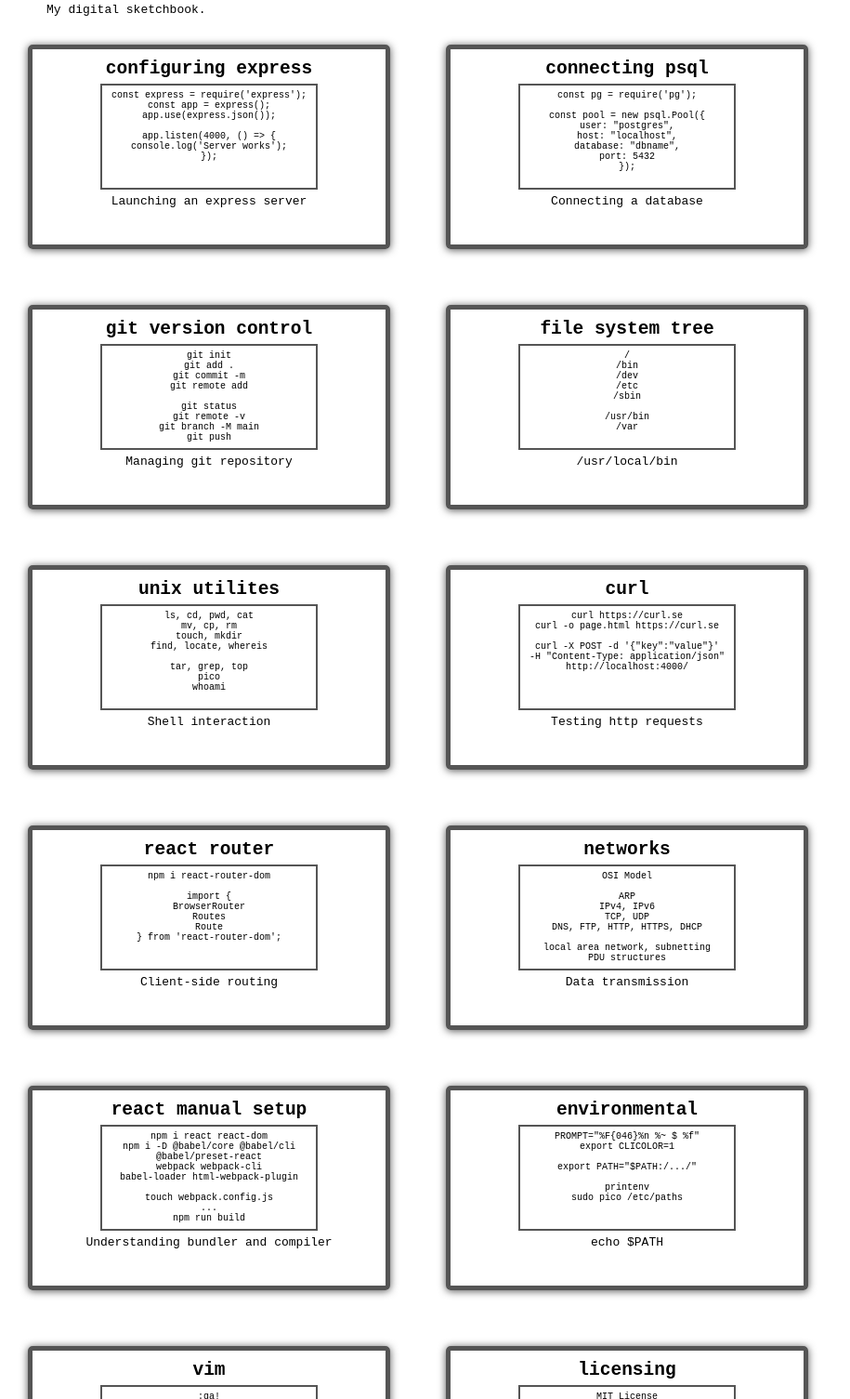
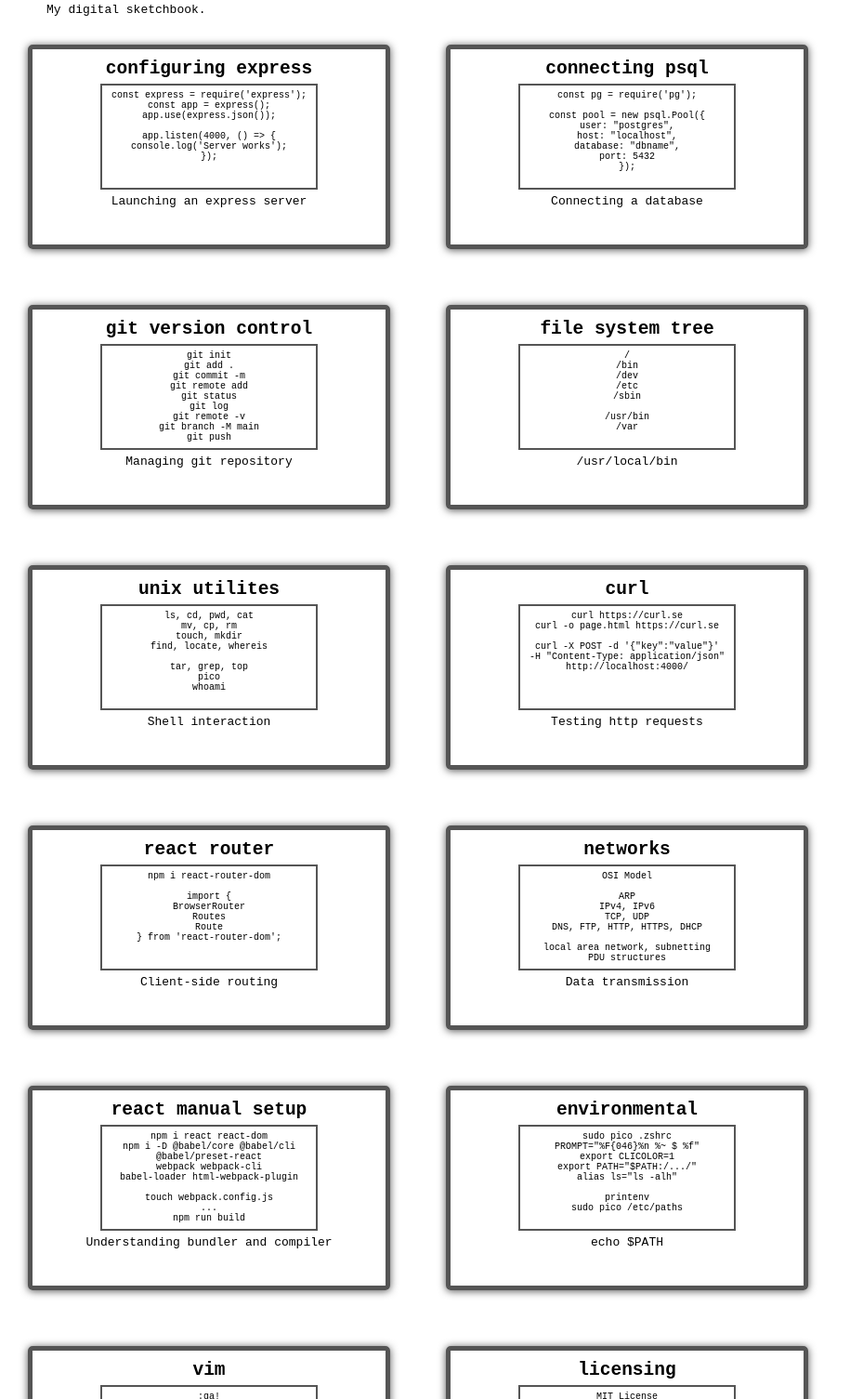
Before and after one commit to airplanemodes/airplane-gh, a website: page index.html in a window 1280 px wide. Shown: the part 96-1601 px from the top of the page at 93% size, without its empty margins (0-915 px from the left). Drawn offline with Linux system fonts and the light colour scheme.

Commit message:
environmental and git

```diff
--- a/index.html
+++ b/index.html
@@ -81,8 +81,9 @@
                 git init<br>
                 git add .<br>
                 git commit -m<br>
-                git remote add<br><br>
+                git remote add<br>
                 git status<br>
+                git log<br>
                 git remote -v<br>
                 git branch -M main<br>
                 git push
@@ -196,9 +197,11 @@
           <h2>environmental</h2>
             <div class="sample-box">
               <code>
+                sudo pico .zshrc<br>
                 PROMPT="%F{046}%n %~ $ %f"<br>
-                export CLICOLOR=1<br><br>
-                export PATH="$PATH:/.../"<br><br>
+                export CLICOLOR=1<br>
+                export PATH="$PATH:/.../"<br>
+                alias ls="ls -alh"<br><br>
                 printenv<br>
                 sudo pico /etc/paths
               </code>
```
